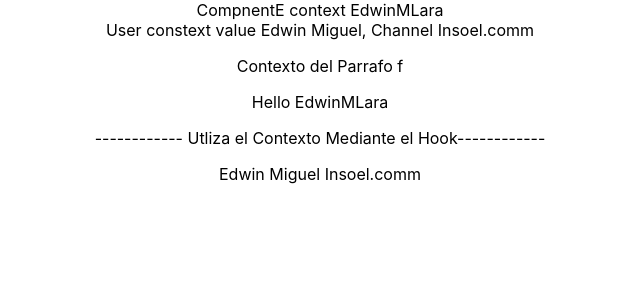
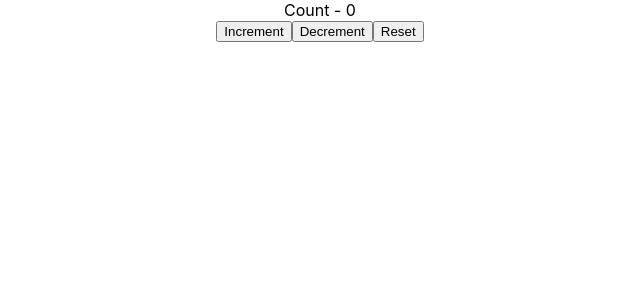
Before and after one commit to EdwinMLara/react-examples-general, a React (Create React App) app: page / in a window 1280 px wide. Shown: the top 300 px of the page, without its empty margins (320-960 px from the left). Built offline with nearby package versions, Linux system fonts and the light colour scheme.

Commit message:
Implementado un ejemplo de hook reducer para un contador

```diff
--- a/src/App.js
+++ b/src/App.js
@@ -1,6 +1,6 @@
 import React from 'react';
 import './App.css';
-import ComponentE from './components/ComponentE'
+import CounteroneR from './components2/CounteroneR';
 
 
 export const UserContext2 = React.createContext();
@@ -12,11 +12,12 @@
       {/*<UserProvider value="vishwas">
         <ComponentC/>
       </UserProvider>*/}
-      <UserContext2.Provider value="Edwin Miguel">
+      {/*<UserContext2.Provider value="Edwin Miguel">
         <ChannelContext.Provider value="Insoel.comm">
           <ComponentE/>
         </ChannelContext.Provider>
-      </UserContext2.Provider>
+    </UserContext2.Provider>*/}
+      <CounteroneR></CounteroneR>
     </div>
   );
 }
--- /dev/null
+++ b/src/components2/CounteroneR.js
@@ -0,0 +1,30 @@
+import React, {useReducer} from 'react'
+
+const inicialState = 0;
+
+const reducer = (state, action) => {
+    switch(action){
+        case 'increment':
+            return state + 1
+        case 'decrement':
+            return state - 1
+        case 'reset':
+            return inicialState
+        default:
+            return state
+    }
+}
+
+function CounteroneR() {
+    const [count, dispatch] = useReducer(reducer,inicialState)
+    return (
+        <div>
+            <div>Count - {count}</div>
+            <button onClick={() => dispatch('increment')}> Increment </button>
+            <button onClick={() => dispatch('decrement')}> Decrement </button>
+            <button onClick={() => dispatch('reset')}> Reset </button>
+        </div>
+    )
+}
+
+export default CounteroneR;
```
